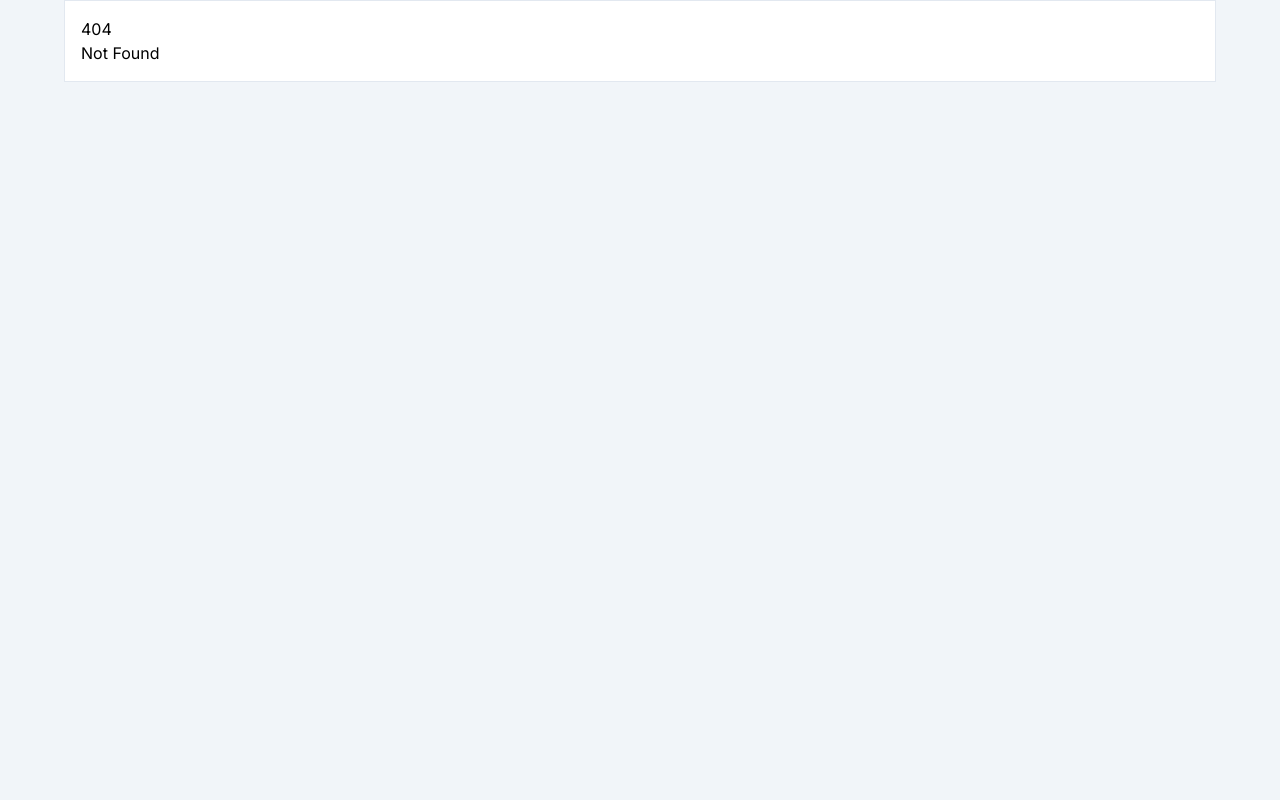
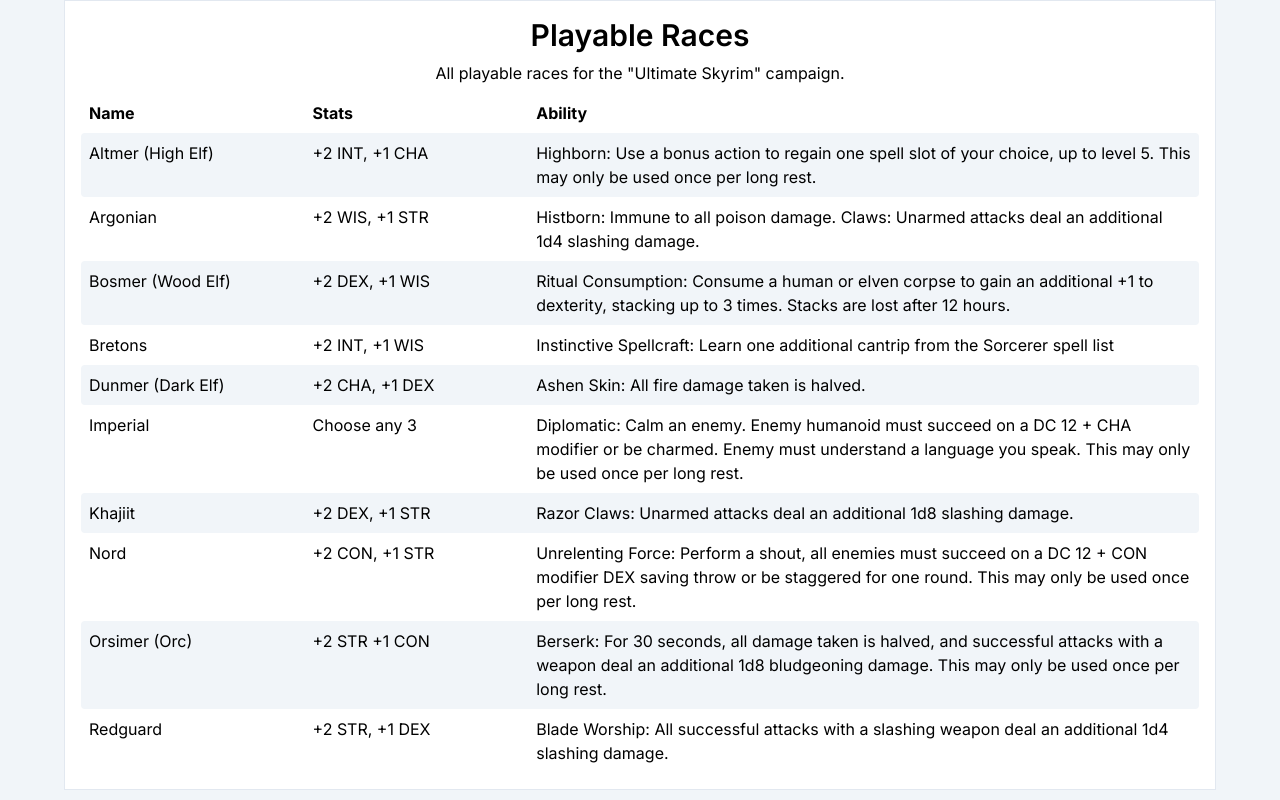
Before and after one commit to ArcticStorm9/ArcticStorm9.github.io, a SvelteKit app: page /dnd/races in a window 1280 px wide. Before the commit this address had no page. Built offline with nearby package versions, Linux system fonts and the light colour scheme.

Commit message:
modularized UI components. added dnd data

```diff
--- /dev/null
+++ b/src/lib/components/shared/InfoPage.svelte
@@ -0,0 +1,10 @@
+<script lang="ts">
+  export let title: string;
+  export let description: string;
+</script>
+
+<section class="grid gap-2">
+  <h1 class="text-3xl font-semibold text-center">{title}</h1>
+  <p class="text-center">{description}</p>
+  <slot />
+</section>
--- /dev/null
+++ b/src/lib/components/shared/NavigationDirectory.svelte
@@ -0,0 +1,14 @@
+<script lang="ts">
+  export let base: string;
+  export let paths: string[][];
+</script>
+
+<div class="grid gap-2 md:grid-cols-2">
+  {#each paths as [label, path]}
+    <a
+      href={base + path}
+      class="px-4 py-8 border-slate-200 border bg-slate-100 font-semibold dark:bg-slate-800 dark:border-slate-700 hover:bg-slate-200 hover:border-slate-300 dark:hover:bg-slate-700 dark:hover:border-slate-600"
+      >{label}</a
+    >
+  {/each}
+</div>
--- a/src/routes/+page.svelte
+++ b/src/routes/+page.svelte
@@ -1,35 +1,14 @@
 <script lang="ts">
-  const itinerary = [
-    ["Sun, March 10", "Arrive in Tokyo"],
-    ["Mon, March 11", "Ian busy until the evening"],
-    ["Tue, March 12", "Asakusa, Tokyo Sky Tree"],
-    ["Wed, March 13", "Tokyo DisneySea"],
-    ["Thu, March 14", "Free day (optional: Tokyo Disneyland)"],
-    ["Fri, March 15", "Meiji-Jingu, Harajuku, Shibuya"],
-    ["Sat, March 16", "Travel to, and have Wedding in Nagoya"],
-    ["Sun, March 17", "Go home (departing from Tokyo)"],
+  import { base } from "$app/paths";
+  import NavigationDirectory from "../lib/components/shared/NavigationDirectory.svelte";
+
+  const paths = [
+    ["Wedding Information", "/wedding"],
+    ["D&D Resources", "/dnd"],
   ];
 </script>
 
 <svelte:head>
-  <title>Wedding Trip Itinerary</title>
+  <title>Home Directory</title>
 </svelte:head>
-<section class="grid gap-2">
-  <h1 class="text-3xl font-semibold text-center">Wedding Trip Itinerary</h1>
-  <p class="text-center">
-    The following is a list of all activities we plan on doing. Guests are
-    welcome to split off and find their own activities.
-  </p>
-  <table>
-    <tr class="text-left font-semibold">
-      <th class="p-2">Date</th>
-      <th class="p-2">Event</th>
-    </tr>
-    {#each itinerary as [date, event]}
-      <tr class="rounded even:bg-slate-100 even:dark:bg-slate-800">
-        <td class="p-2">{date}</td>
-        <td class="p-2">{event}</td>
-      </tr>
-    {/each}
-  </table>
-</section>
+<NavigationDirectory {base} {paths} />
--- /dev/null
+++ b/src/routes/dnd/+page.svelte
@@ -0,0 +1,11 @@
+<script lang="ts">
+  import { base } from "$app/paths";
+  import NavigationDirectory from "../../lib/components/shared/NavigationDirectory.svelte";
+
+  const paths = [["Playable Races", "/races"]];
+</script>
+
+<svelte:head>
+  <title>D&D Directory</title>
+</svelte:head>
+<NavigationDirectory base={base + "/dnd"} {paths} />
--- /dev/null
+++ b/src/routes/dnd/races/+page.svelte
@@ -0,0 +1,83 @@
+<script lang="ts">
+  import InfoPage from "../../../lib/components/shared/InfoPage.svelte";
+
+  const columns = ["Name", "Stats", "Ability"];
+
+  const races = [
+    [
+      "Altmer (High Elf)",
+      "+2 INT, +1 CHA",
+      "Highborn: Use a bonus action to regain one spell slot of your choice, up to level 5. This may only be used once per long rest.",
+    ],
+    [
+      "Argonian",
+      "+2 WIS, +1 STR",
+      "Histborn: Immune to all poison damage. Claws: Unarmed attacks deal an additional 1d4 slashing damage.",
+    ],
+    [
+      "Bosmer (Wood Elf)",
+      "+2 DEX, +1 WIS",
+      "Ritual Consumption: Consume a human or elven corpse to gain an additional +1 to dexterity, stacking up to 3 times. Stacks are lost after 12 hours.",
+    ],
+    [
+      "Bretons",
+      "+2 INT, +1 WIS",
+      "Instinctive Spellcraft: Learn one additional cantrip from the Sorcerer spell list",
+    ],
+    [
+      "Dunmer (Dark Elf)",
+      "+2 CHA, +1 DEX",
+      "Ashen Skin: All fire damage taken is halved.",
+    ],
+    [
+      "Imperial",
+      "Choose any 3",
+      "Diplomatic: Calm an enemy. Enemy humanoid must succeed on a DC 12 + CHA modifier or be charmed. Enemy must understand a language you speak. This may only be used once per long rest.",
+    ],
+    [
+      "Khajiit",
+      "+2 DEX, +1 STR",
+      "Razor Claws: Unarmed attacks deal an additional 1d8 slashing damage.",
+    ],
+    [
+      "Nord",
+      "+2 CON, +1 STR",
+      "Unrelenting Force: Perform a shout, all enemies must succeed on a DC 12 + CON modifier DEX saving throw or be staggered for one round. This may only be used once per long rest.",
+    ],
+    [
+      "Orsimer (Orc)",
+      "+2 STR +1 CON",
+      "Berserk: For 30 seconds, all damage taken is halved, and successful attacks with a weapon deal an additional 1d8 bludgeoning damage. This may only be used once per long rest.",
+    ],
+    [
+      "Redguard",
+      "+2 STR, +1 DEX",
+      "Blade Worship: All successful attacks with a slashing weapon deal an additional 1d4 slashing damage.",
+    ],
+  ];
+</script>
+
+<svelte:head>
+  <title>Playable Races</title>
+</svelte:head>
+<InfoPage
+  title="Playable Races"
+  description={`All playable races for the "Ultimate Skyrim" campaign.`}
+>
+  <table>
+    <tr class="text-left font-semibold grid md:grid-cols-[1fr_1fr_3fr]">
+      {#each columns as columnName}
+        <th class="p-2">{columnName}</th>
+      {/each}
+    </tr>
+    {#each races as race}
+      <tr
+        class="rounded grid md:grid-cols-[1fr_1fr_3fr] even:bg-slate-100 even:dark:bg-slate-800"
+      >
+        {#each race as field}
+          <td class="p-2">{field}</td>
+        {/each}
+      </tr>
+    {/each}
+  </table>
+</InfoPage>
--- /dev/null
+++ b/src/routes/wedding/+page.svelte
@@ -0,0 +1,35 @@
+<script lang="ts">
+  import InfoPage from "../../lib/components/shared/InfoPage.svelte";
+
+  const itinerary = [
+    ["Sun, March 10", "Arrive in Tokyo"],
+    ["Mon, March 11", "Ian busy until the evening"],
+    ["Tue, March 12", "Asakusa, Tokyo Sky Tree"],
+    ["Wed, March 13", "Tokyo DisneySea"],
+    ["Thu, March 14", "Free day (optional: Tokyo Disneyland)"],
+    ["Fri, March 15", "Meiji-Jingu, Harajuku, Shibuya"],
+    ["Sat, March 16", "Travel to, and have Wedding in Nagoya"],
+    ["Sun, March 17", "Go home (departing from Tokyo)"],
+  ];
+</script>
+
+<svelte:head>
+  <title>Wedding Trip Itinerary</title>
+</svelte:head>
+<InfoPage
+  title="Wedding Trip Itinerary"
+  description="The following is a list of all activities we plan on doing. Guests are welcome to split off and find their own activities."
+>
+  <table>
+    <tr class="text-left font-semibold">
+      <th class="p-2">Date</th>
+      <th class="p-2">Event</th>
+    </tr>
+    {#each itinerary as [date, event]}
+      <tr class="rounded even:bg-slate-100 even:dark:bg-slate-800">
+        <td class="p-2">{date}</td>
+        <td class="p-2">{event}</td>
+      </tr>
+    {/each}
+  </table>
+</InfoPage>
```
